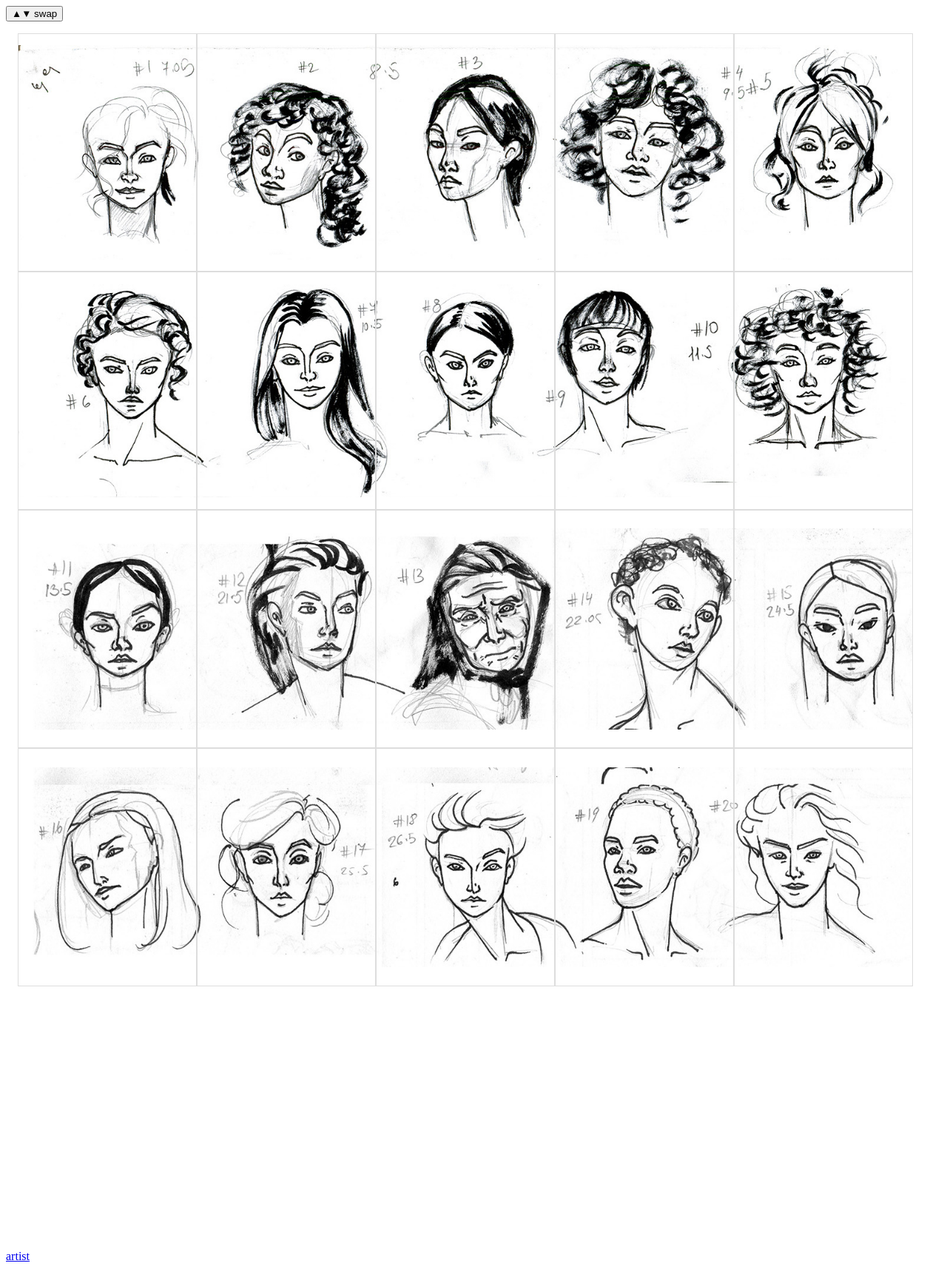
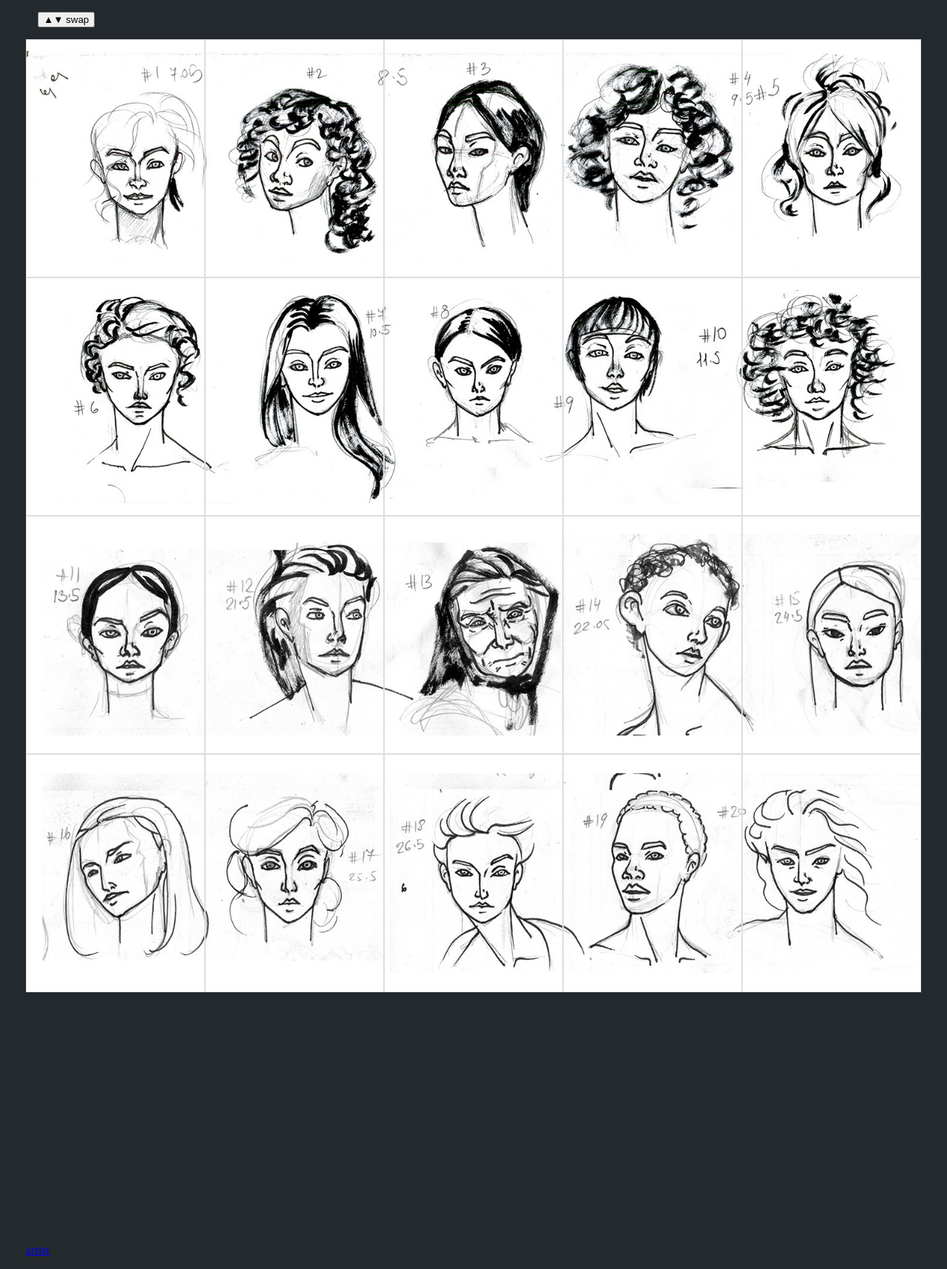
Before and after one commit to vpolianikov/vpolianikov.github.io, a Jekyll site: the page lena/faces.html, which Jekyll copies as it is, in a window 1280 px wide. Shown: the whole page at 74% size. Built offline with Jekyll 4.4.1, drawn with Linux system fonts in a browser that asks for light colours.

Commit message:
Update faces.html

```diff
--- a/lena/faces.html
+++ b/lena/faces.html
@@ -5,13 +5,13 @@
     <style>
 
         .img_bg {
-            z-index: -1;
             position: absolute;
         }
 
         .img_overlay {
             transition: 800ms ease-in-out;
             opacity: 0;
+            z-index: 1;
         }
 
         .img {
@@ -35,7 +35,11 @@
             grid-template-columns: repeat(var(--grid-cols), 1fr);
             width: fit-content;
             height: fit-content;
-            margin: 16px;
+        }
+
+        body {
+            max-width: max-content;
+            margin: auto;
         }
 
         .grid-item {
@@ -47,11 +51,12 @@
             display: flex;
             align-items: center;
             justify-content: center;
+            background-color: white;
         }
     </style>
 </head>
-<body>
-    <button onclick="swap()">▲▼ swap</button>
+<body style="background-color: #24292E;">
+    <button style="margin: 16px" onclick="swap()">▲▼ swap</button>
     <br />
 
     <div id="container">
```
